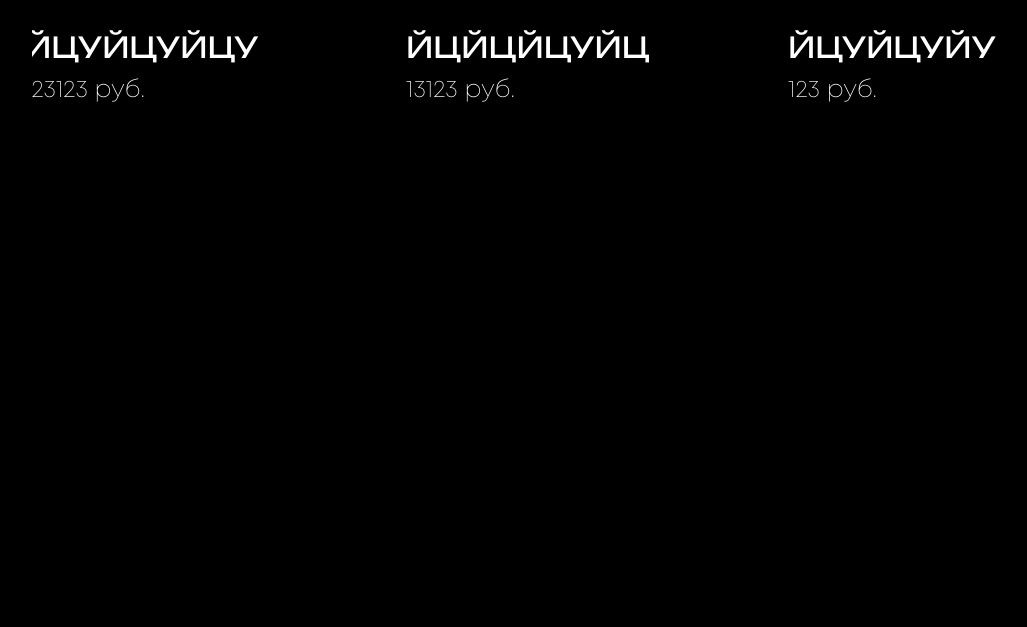
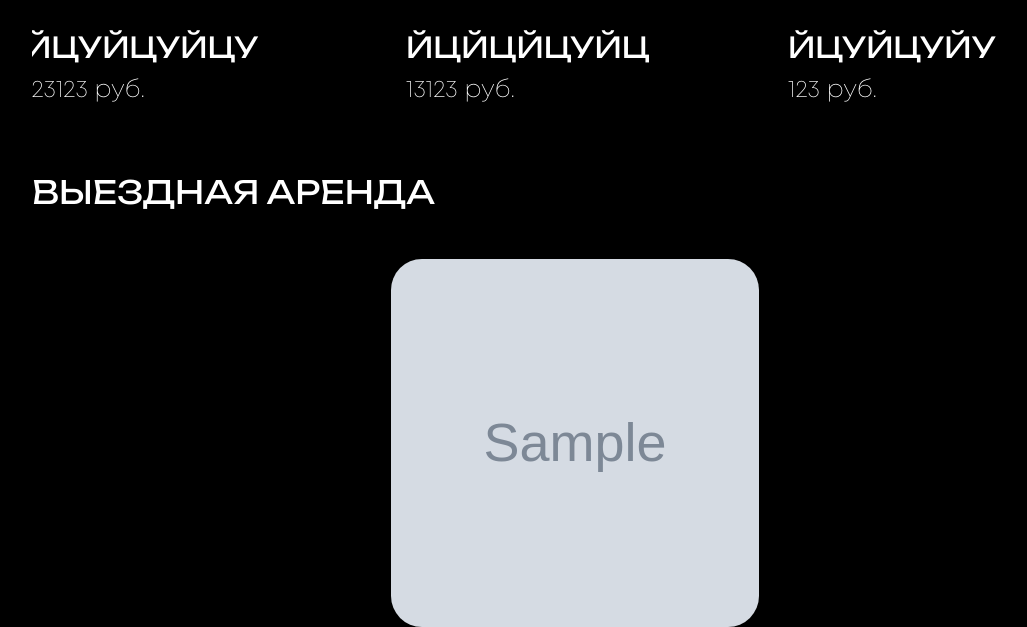
Before and after one commit to ToHellForever/bulka_play_2, a Django app: page / in a window 1280 px wide. Shown: the part 1739-2366 px from the top of the page, without its empty margins (50-1077 px from the left). Before the commit the page ends 1841 px from the top, so only its background shows below. Run offline with Django 5.2, Linux system fonts and the light colour scheme; data comes from the database, SQL or seed files in the repository; tables that the repository leaves empty hold one stand-in row (values such as "Sample post"); grey boxes marked "Sample" are stand-in pictures; some web fonts are replaced.

Commit message:
карусели аренды

```diff
--- a/static/css/carousel.css
+++ b/static/css/carousel.css
@@ -1,5 +1,6 @@
 /* карусель продуктов */
-.product_card_image {
+.product_card_image,
+.arend_card_image {
   width: 23rem;
   height: 23rem;
   border-radius: 31px;
--- a/static/css/typography.css
+++ b/static/css/typography.css
@@ -28,7 +28,8 @@
     font-weight: 100;
     color: rgba(255, 255, 255, 1);
 }
-.game_catalog_h {
+.game_catalog_h,
+.rental_catalog_h {
     font-family: 'Unbounded' , sans-serif;
     font-size: 2rem;
     font-weight: 400;
--- a/templates/landing.html
+++ b/templates/landing.html
@@ -71,4 +71,21 @@
   </div>
 </div>
 </div>
+
+<div class="container carousel-container mt-5">
+  <h1 class='rental_catalog_h mb-5'>ВЫЕЗДНАЯ АРЕНДА</h1>
+<div class="swiper">
+  <div class="swiper-button-prev custom-prev"></div>
+  <div class="swiper-button-next custom-next"></div>
+  <div class="swiper-wrapper">
+    {% for arend in arenda %}
+    <div class="swiper-slide">
+      <div class="arend-card">
+        <img src="{{ arend.image.url }}" alt="{{ arend.name }}" class='arend_card_image'>
+      </div>
+    </div>
+    {% endfor %}
+  </div>
+</div>
+</div>
 {% endblock content%}
```
Also changed, not shown: media/products/Group_51.png (added), media/products/Group_52.png (added), media/products/Group_53.png (added), media/products/Group_54.png (added), media/products/Group_55.png (added), media/products/Group_56.png (added), media/products/Group_57.png (added), media/products/Group_58.png (added), media/products/Group_59.png (added), media/products/Group_60.png (added), media/products/Group_60_Upc5NLd.png (added), media/products/Group_61.png (added), media/products/Group_62.png (added), 1 other file.
